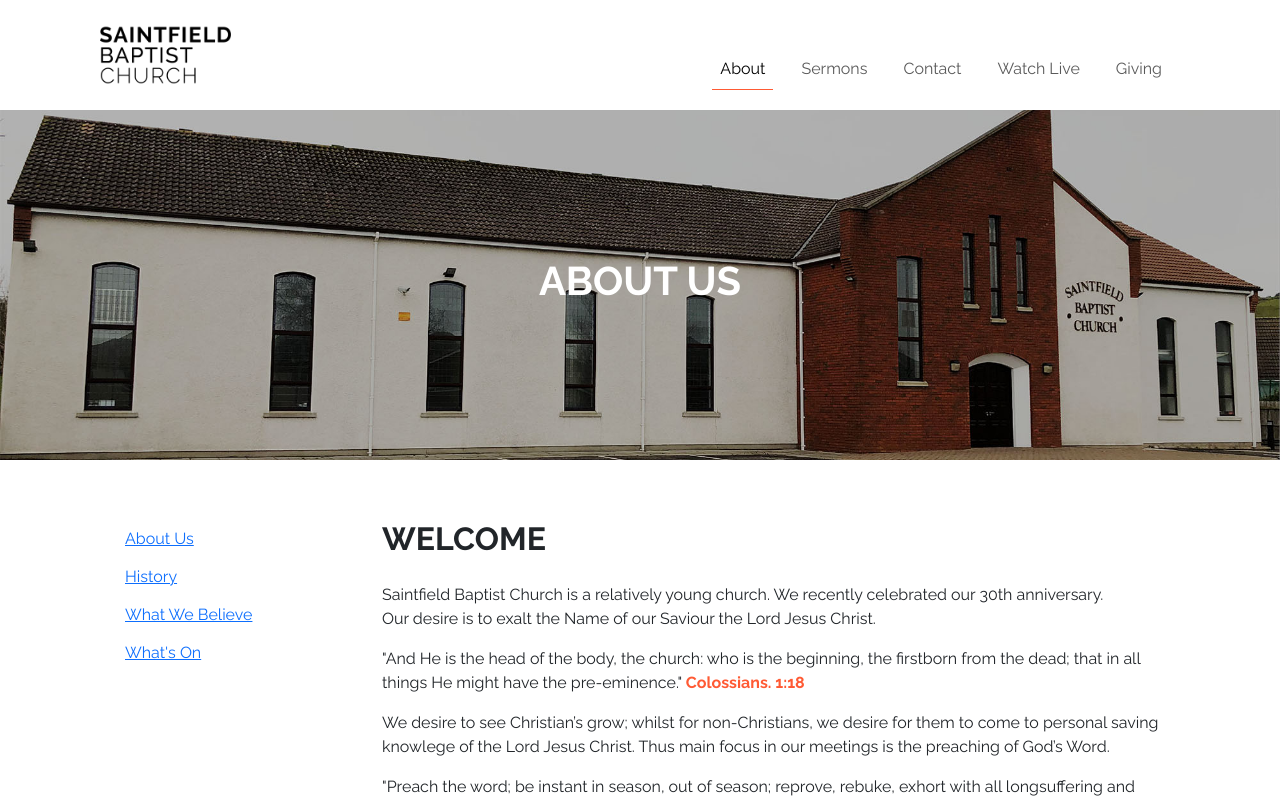
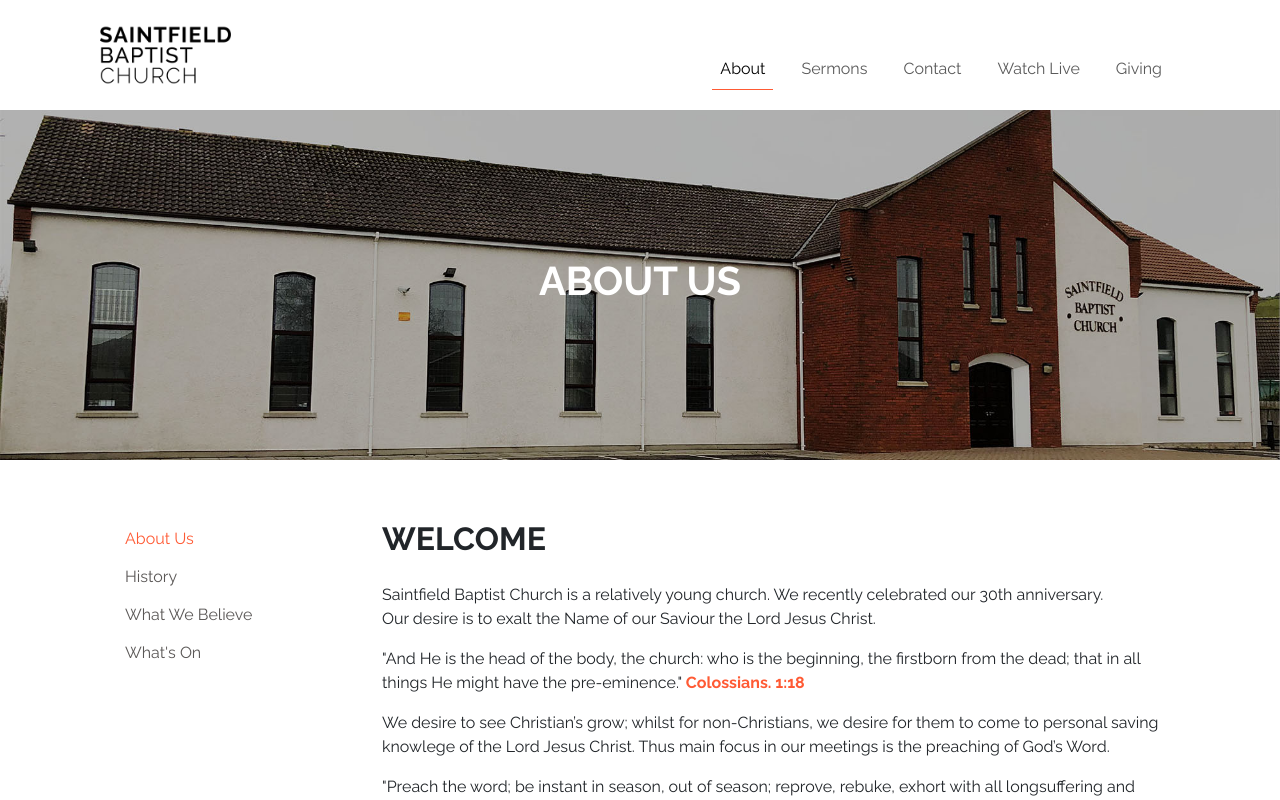
Before and after one commit to matthewwilson/SaintfieldBaptistChurch, a React (Vite) app: page /about in a window 1280 px wide. Shown: the top 800 px of the page. Built offline with nearby package versions, Linux system fonts and the light colour scheme.

Commit message:
Fix about page sidebar link colors on mobile (#47)

```diff
--- a/src/components/page/PageSidebar.css
+++ b/src/components/page/PageSidebar.css
@@ -26,31 +26,31 @@
 .btn-page-sidebar-link {
   font-family: Raleway, serif;
   font-size: 14pt;
-  color: #5a5756;
-  text-decoration: none;
+  color: #5a5756 !important;
+  text-decoration: none !important;
   white-space: break-spaces !important;
   text-align: left;
 }
 
 .btn-page-sidebar-link:hover {
-  color: #ff5a34;
-  text-decoration: none;
+  color: #ff5a34 !important;
+  text-decoration: none !important;
 }
 
 .btn-page-sidebar-link:focus {
-  color: #ff5a34;
-  text-decoration: none;
+  color: #ff5a34 !important;
+  text-decoration: none !important;
 }
 
 .btn-page-sidebar-link:active {
-  color: #ff5a34;
-  text-decoration: none;
+  color: #ff5a34 !important;
+  text-decoration: none !important;
 }
 
 .btn-page-sidebar-link-active {
-  color: #ff5a34;
+  color: #ff5a34 !important;
   font-weight: 500;
-  text-decoration: none;
+  text-decoration: none !important;
 }
 
 .btn-page-sidebar-mobile-toggle {
```
